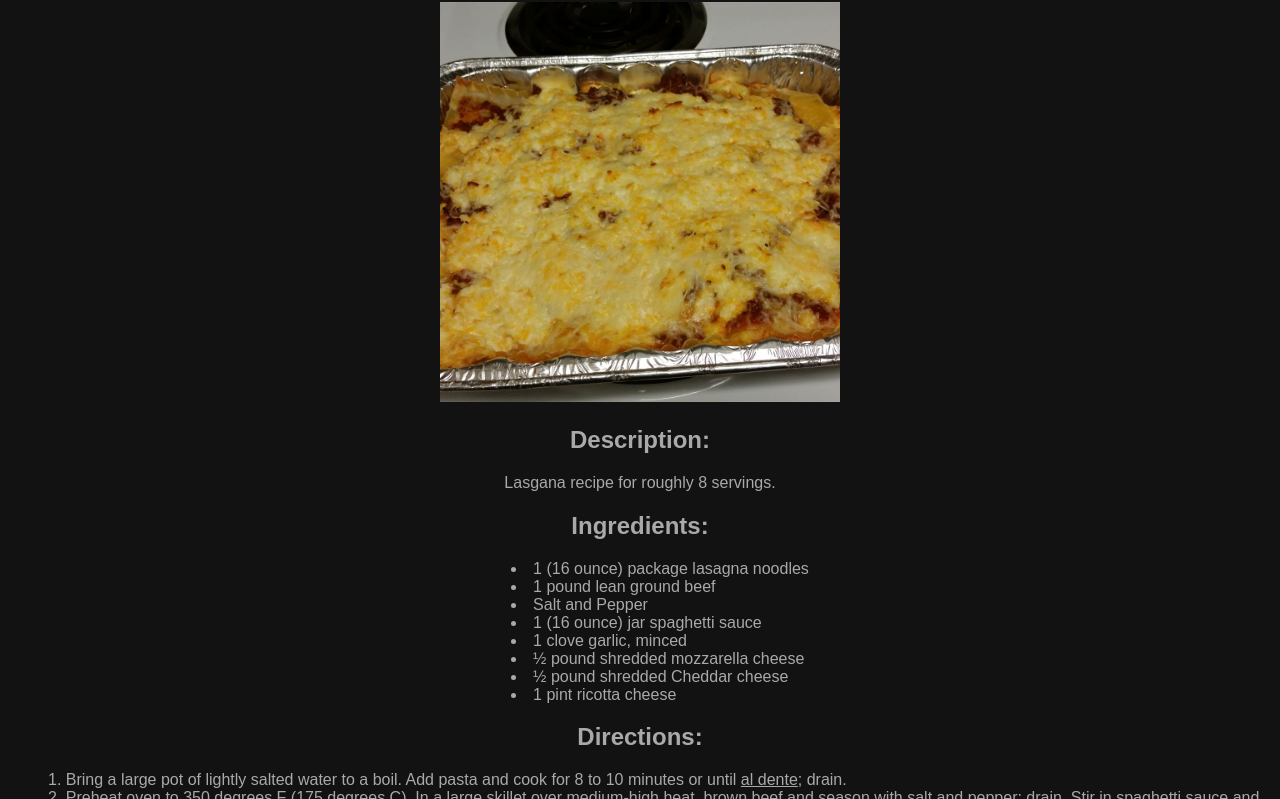
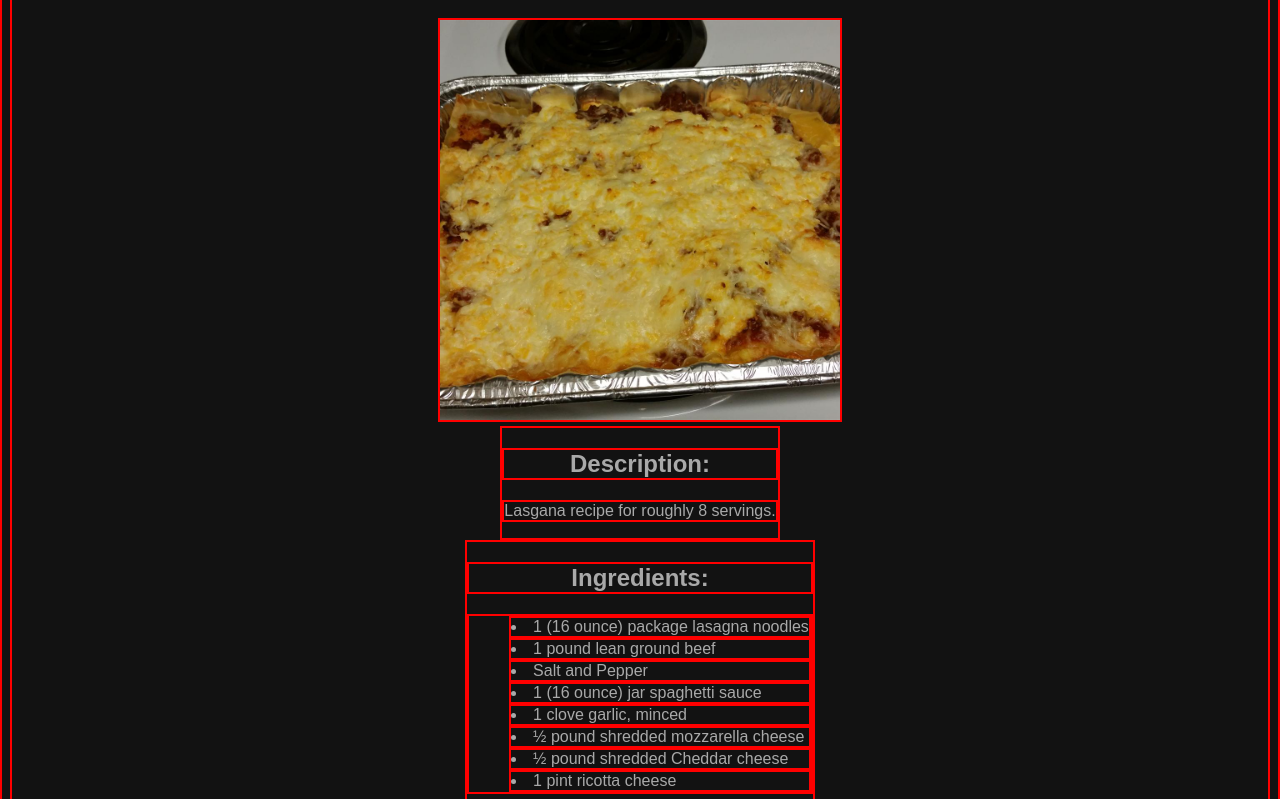
Before and after one commit to enterCheesyNameHere/odin-recipes, a plain HTML site: page recipes/lasagna.html in a window 1280 px wide. Shown: the part 78-877 px from the top of the page. Drawn offline with Linux system fonts and the light colour scheme.

Commit message:
minor change to styling

```diff
--- a/styles.css
+++ b/styles.css
@@ -1,4 +1,9 @@
 /*Element Selectors*/
+
+* {
+    border: 2px solid red;
+  }
+
 html {
     background-color: #121212;
     color: darkgrey;
@@ -8,7 +13,7 @@ html {
 }
 
 div {
-    margin: auto;
+    margin: 0 auto;
     width: fit-content;
 }
 
@@ -19,6 +24,11 @@ a:link, a:visited{
 /*Class Selectors*/
 .ingredients ul, .directions ol {
     text-align: left;
+    width: 650px;
+}
+
+.ingredients ul {
+    width: fit-content;
 }
 
 /*ID Selectors*/
```
